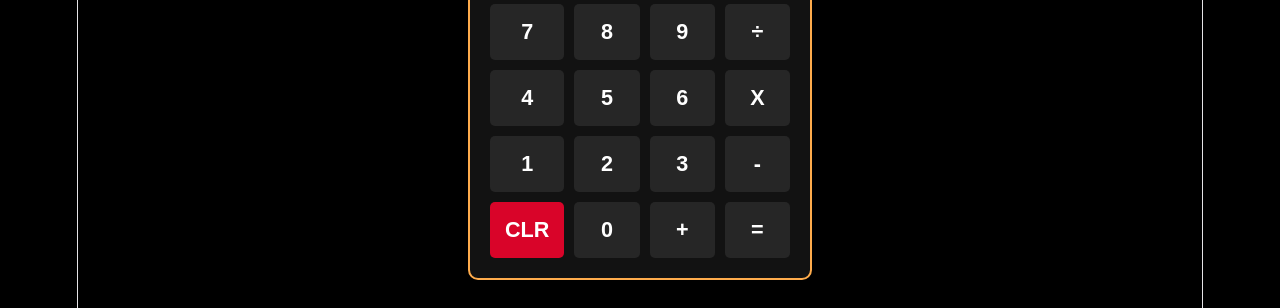
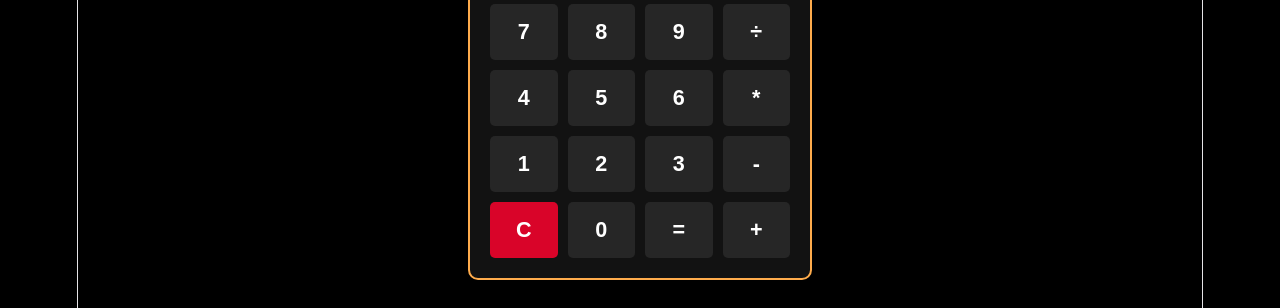
Before and after one commit to jpvillanueva200515/calculator, a React (Vite) app: page / in a window 1280 px wide. Shown: the part 177-485 px from the top of the page. Built offline with nearby package versions, Linux system fonts and the light colour scheme.

Commit message:
Fix calculator CSS

```diff
--- a/src/App.jsx
+++ b/src/App.jsx
@@ -37,15 +37,15 @@ function App() {
           <CalcButton label={"4"} onClick={onClickHandler} />
           <CalcButton label={"5"} onClick={onClickHandler} />
           <CalcButton label={"6"} onClick={onClickHandler} />
-          <CalcButton label={"X"} onClick={onClickHandler} />
+          <CalcButton label={"*"} onClick={onClickHandler} />
           <CalcButton label={"1"} onClick={onClickHandler} />
           <CalcButton label={"2"} onClick={onClickHandler} />
           <CalcButton label={"3"} onClick={onClickHandler} />
           <CalcButton label={"-"} onClick={onClickHandler} />
-          <CalcButton label={"CLR"} buttonClassName="ClearButton" onClick={onClickHandler} />
+          <CalcButton label={"C"} buttonClassName="ClearButton" onClick={onClickHandler} />
           <CalcButton label={"0"} onClick={onClickHandler} />
+          <CalcButton label={"="} onClick={onClickHandler} />
           <CalcButton label={"+"} onClick={onClickHandler} />
-          <CalcButton label={"="} onClick={onClickHandler} />
         </div>
       </div>
     </div>
```
